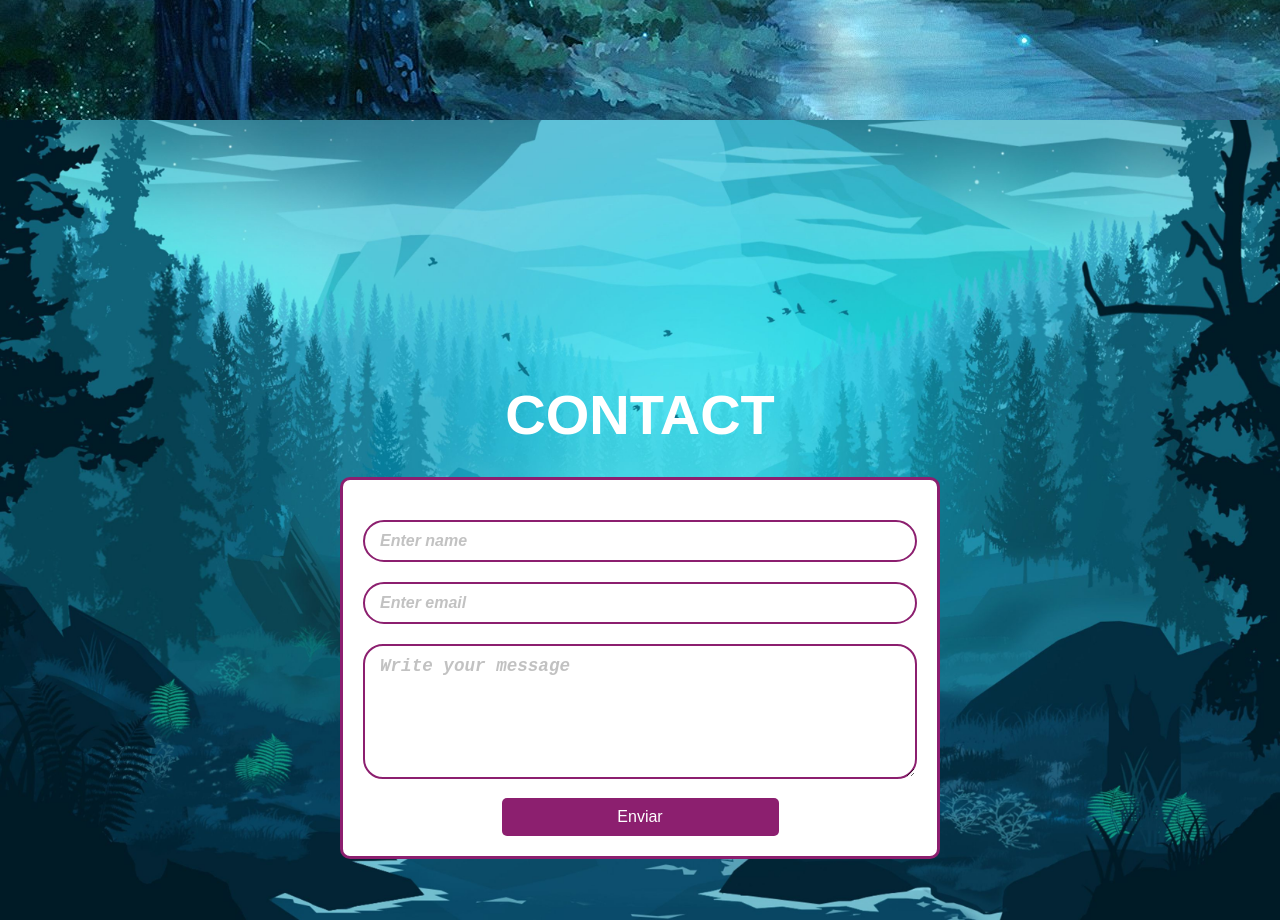
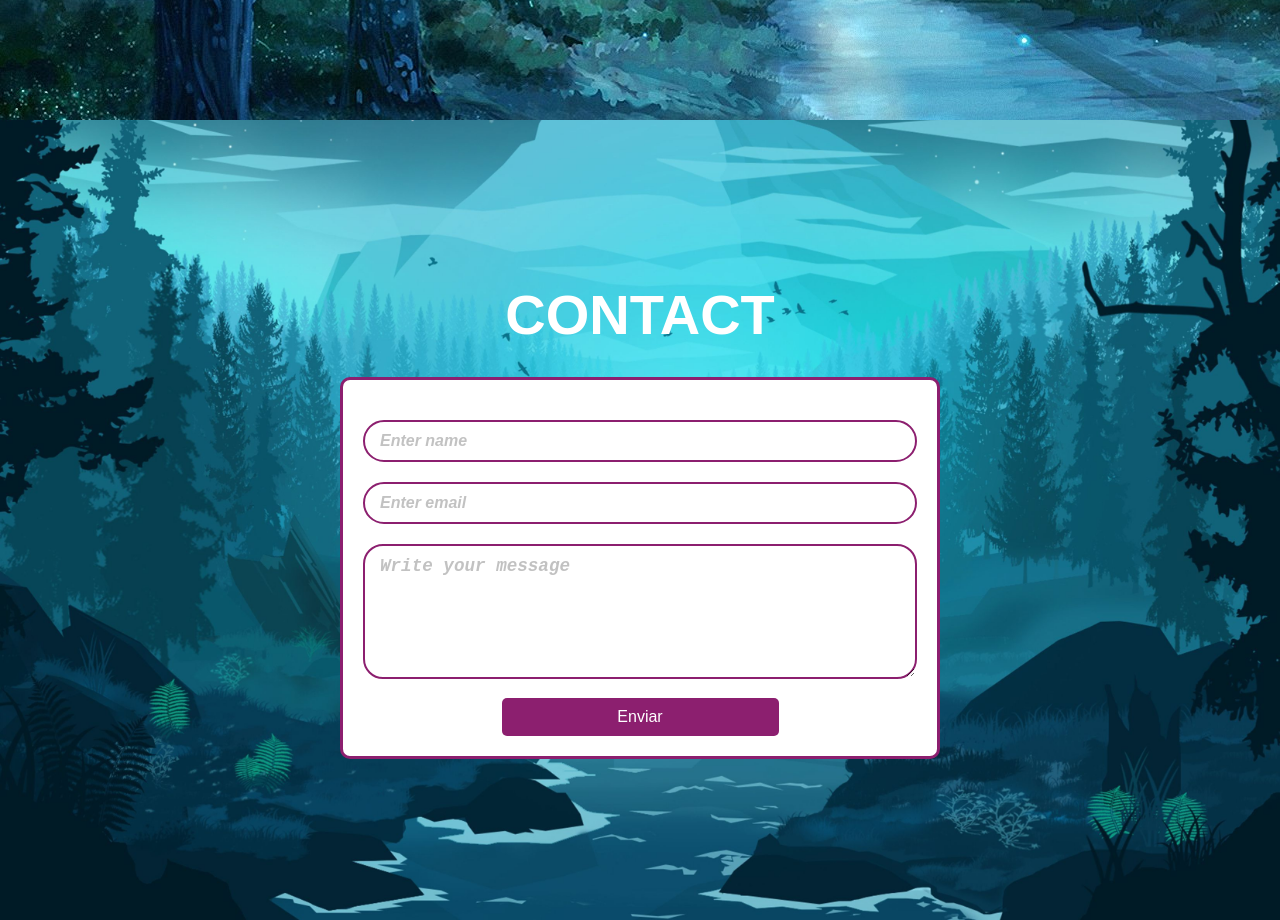
Before and after one commit to hartoy/sec-system-test, a Next.js app: page / in a window 1280 px wide. Shown: the part 1500-2420 px from the top of the page. Built offline with nearby package versions, Linux system fonts and the light colour scheme; a web font is replaced by a local one.

Commit message:
testing sizesv3

```diff
--- a/src/components/form/Form.module.css
+++ b/src/components/form/Form.module.css
@@ -8,7 +8,6 @@
   background-size: cover;
   background-position: bottom;
   width: 100vw;
-padding-top: 200px;
 }
 
 .contactForm form {
```
